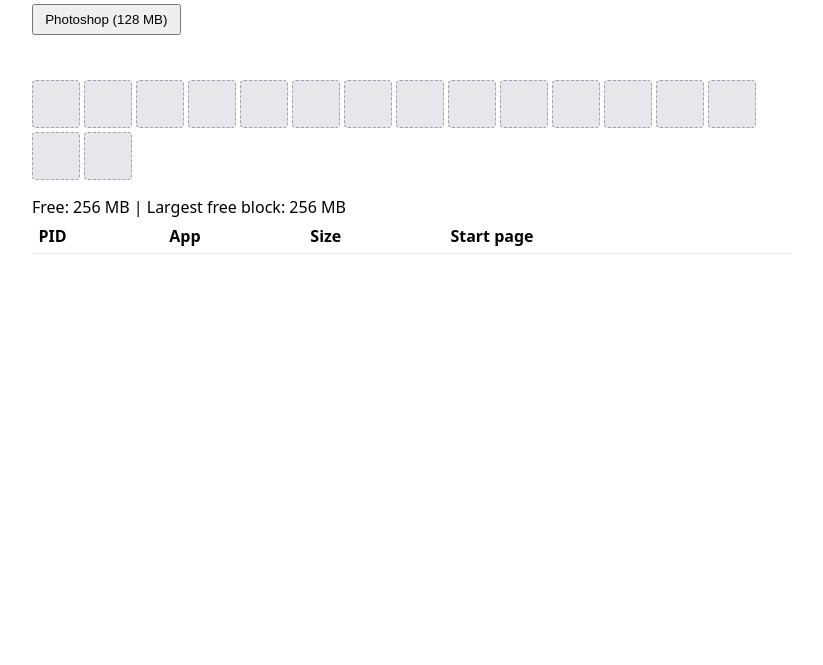
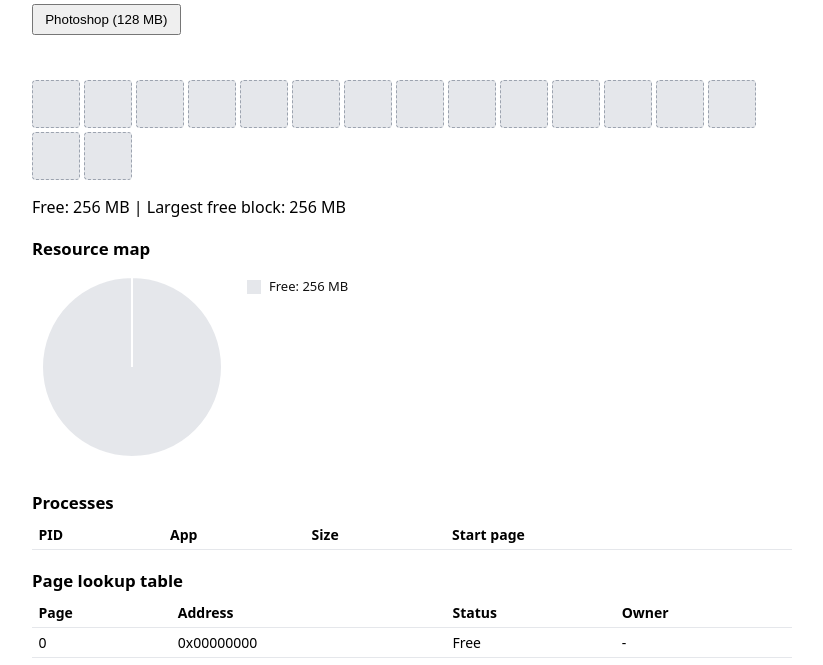
Before and after one commit to aurex-ke/memory-manager, a website with bundled scripts: page index.html in a window 1280 px wide. Shown: the part 131-796 px from the top of the page, without its empty margins (228-1051 px from the left). Built offline with nearby package versions, Linux system fonts and the light colour scheme.

Commit message:
Phase 2: pie chart + page lookup table

```diff
--- a/index.html
+++ b/index.html
@@ -10,9 +10,10 @@
     #grid { display: grid; grid-template-columns: repeat(auto-fill, 48px); gap: 4px; margin: 1rem 0; }
     .page { width: 48px; height: 48px; border-radius: 4px; }
     .page.free { background: #e5e7eb; border: 1px dashed #9ca3af; box-sizing: border-box; }
-    table { border-collapse: collapse; width: 100%; }
-    td, th { border-bottom: 1px solid #e5e7eb; padding: .4rem; text-align: left; }
+    table { border-collapse: collapse; width: 100%; margin-bottom: 1rem; }
+    td, th { border-bottom: 1px solid #e5e7eb; padding: .3rem .4rem; text-align: left; font-size: 14px; }
     #msg { color: #b91c1c; min-height: 1.4em; }
+    h2 { font-size: 1.05rem; margin: 1.2rem 0 .4rem; }
   </style>
 </head>
 <body>
@@ -21,10 +22,22 @@
   <div id="msg"></div>
   <div id="grid"></div>
   <div id="stats"></div>
+
+  <h2>Resource map</h2>
+  <canvas id="chart" width="460" height="200"></canvas>
+
+  <h2>Processes</h2>
   <table>
     <thead><tr><th>PID</th><th>App</th><th>Size</th><th>Start page</th><th></th></tr></thead>
     <tbody id="procs"></tbody>
   </table>
+
+  <h2>Page lookup table</h2>
+  <table>
+    <thead><tr><th>Page</th><th>Address</th><th>Status</th><th>Owner</th></tr></thead>
+    <tbody id="pages"></tbody>
+  </table>
+
   <script type="module" src="src/ui/app.js"></script>
 </body>
 </html>
--- a/src/ui/app.js
+++ b/src/ui/app.js
@@ -1,6 +1,7 @@
 import { CONFIG } from '../config.js';
 import { ProcessManager } from '../core/process.js';
-import { renderGrid } from './grid.js';
+import { renderGrid, renderTable } from './grid.js';
+import { renderChart } from './chart.js';
 
 const pm = new ProcessManager(CONFIG);
 const $ = (id) => document.getElementById(id);
@@ -8,6 +9,8 @@ const $ = (id) => document.getElementById(id);
 function render(msg = '') {
   const s = pm.getState();
   renderGrid($('grid'), s.frames, s.procs);
+  renderChart($('chart'), s.frames, s.procs, s.pageMb);
+  renderTable($('pages'), s.frames, s.procs, s.pageMb);
   $('stats').textContent =
     `Free: ${s.free * s.pageMb} MB | Largest free block: ${s.largestFree * s.pageMb} MB`;
   $('procs').innerHTML = s.procs
--- a/src/ui/chart.js
+++ b/src/ui/chart.js
@@ -0,0 +1,45 @@
+import { pidColor } from './grid.js';
+
+export function renderChart(canvas, frames, procs, pageMb) {
+  const ctx = canvas.getContext('2d');
+  const cx = 100, cy = 100, r = 90;
+
+  const counts = new Map();
+  let free = 0;
+  for (const pid of frames) {
+    if (pid === null) free++;
+    else counts.set(pid, (counts.get(pid) || 0) + 1);
+  }
+
+  const slices = procs
+    .filter((p) => counts.has(p.pid))
+    .map((p) => ({ label: p.name, pages: counts.get(p.pid), color: pidColor(p.pid) }));
+  slices.push({ label: 'Free', pages: free, color: '#e5e7eb' });
+
+  ctx.clearRect(0, 0, canvas.width, canvas.height);
+  let angle = -Math.PI / 2;
+  for (const s of slices) {
+    if (s.pages === 0) continue;
+    const sweep = (s.pages / frames.length) * Math.PI * 2;
+    ctx.beginPath();
+    ctx.moveTo(cx, cy);
+    ctx.arc(cx, cy, r, angle, angle + sweep);
+    ctx.closePath();
+    ctx.fillStyle = s.color;
+    ctx.fill();
+    ctx.strokeStyle = '#fff';
+    ctx.lineWidth = 2;
+    ctx.stroke();
+    angle += sweep;
+  }
+
+  ctx.font = '13px system-ui, sans-serif';
+  ctx.textBaseline = 'middle';
+  slices.forEach((s, i) => {
+    const y = 20 + i * 22;
+    ctx.fillStyle = s.color;
+    ctx.fillRect(215, y - 7, 14, 14);
+    ctx.fillStyle = '#111';
+    ctx.fillText(`${s.label}: ${s.pages * pageMb} MB`, 237, y);
+  });
+}
--- a/src/ui/grid.js
+++ b/src/ui/grid.js
@@ -12,3 +12,15 @@ export function pidColor(pid) {
       )
       .join('');
   }
+
+  export function renderTable(el, frames, procs, pageMb) {
+    const names = new Map(procs.map((p) => [p.pid, p.name]));
+    el.innerHTML = frames
+      .map((pid, i) => {
+        const addr = '0x' + (i * pageMb * 1024 * 1024).toString(16).padStart(8, '0');
+        return pid === null
+          ? `<tr><td>${i}</td><td>${addr}</td><td>Free</td><td>-</td></tr>`
+          : `<tr><td>${i}</td><td>${addr}</td><td>In RAM</td><td>${names.get(pid)} (pid ${pid})</td></tr>`;
+      })
+      .join('');
+  }
```
Also changed, not shown: images/resourcemap.png (added), 1 other file.
